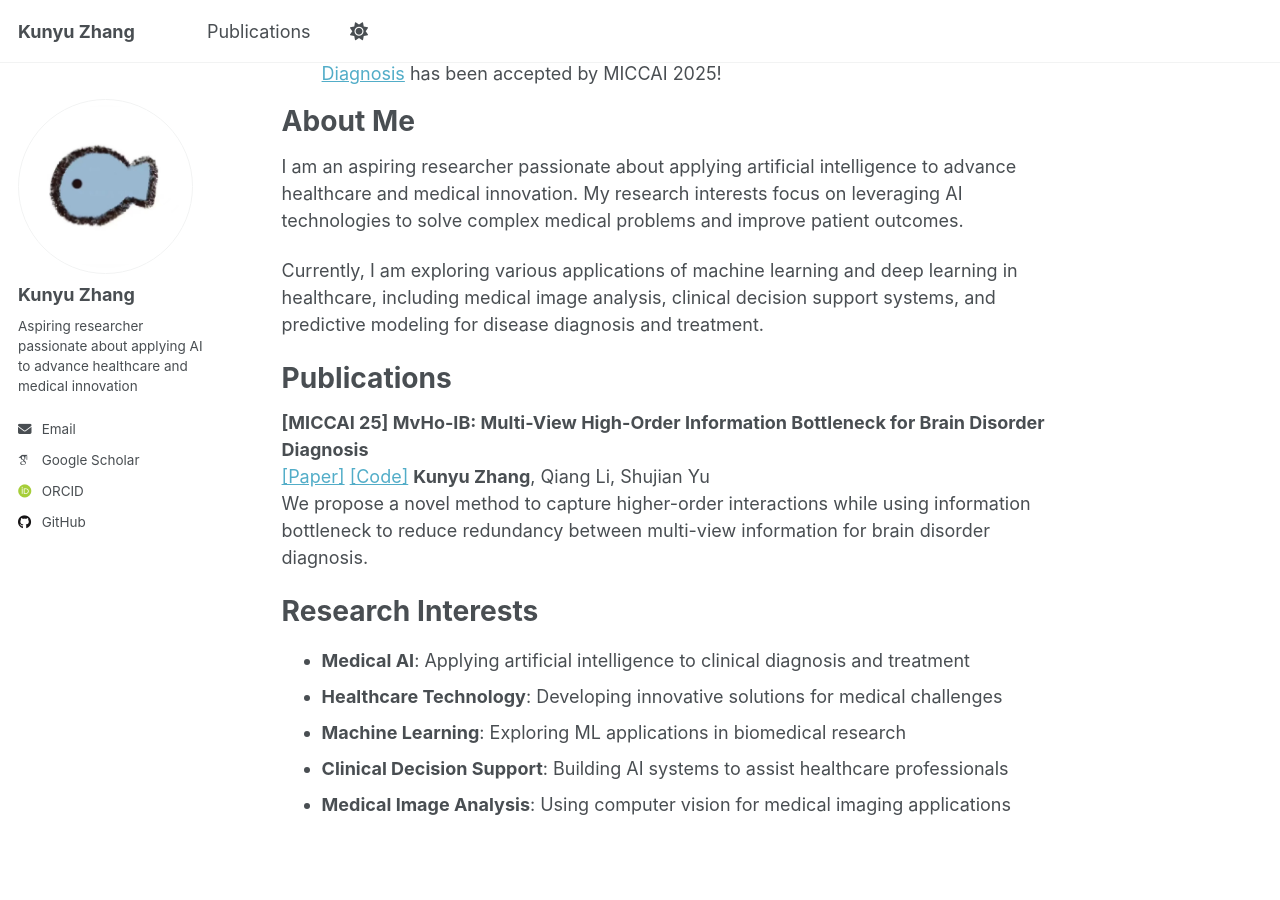
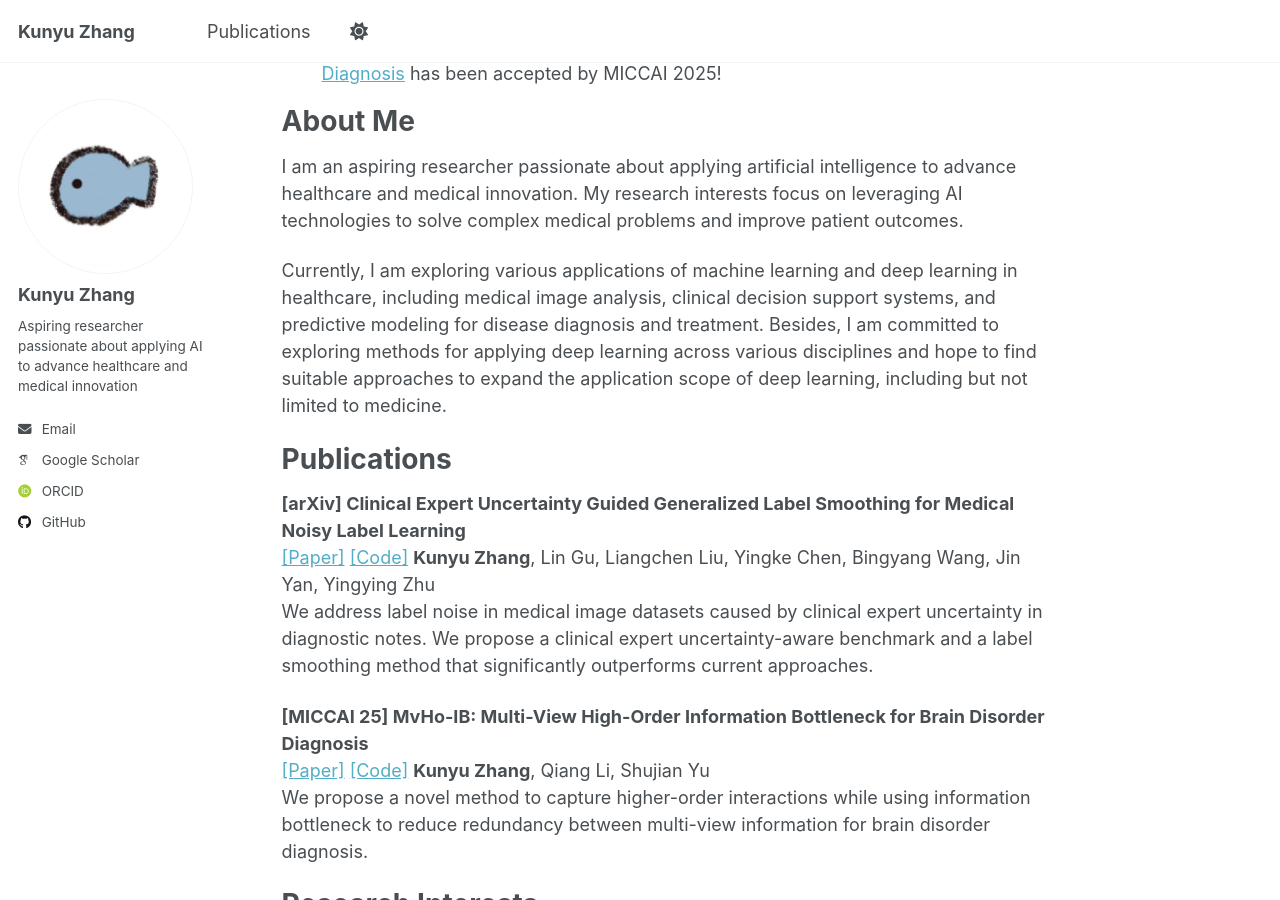
Before and after one commit to zky04/zky04.github.io, a Jekyll site: the page built from _pages/about.md, in a window 1280 px wide and 900 px high, scrolled down 223 px. Built offline with Jekyll 4.4.1, drawn with Linux system fonts in a browser that asks for light colours; some web fonts are replaced; a file with an impossible date is left out.

Commit message:
feat: Enhance author profile by expanding research interests in deep learning applications

```diff
--- a/_pages/about.md
+++ b/_pages/about.md
@@ -15,9 +15,14 @@ redirect_from:
 # About Me
 I am an aspiring researcher passionate about applying artificial intelligence to advance healthcare and medical innovation. My research interests focus on leveraging AI technologies to solve complex medical problems and improve patient outcomes.
 
-Currently, I am exploring various applications of machine learning and deep learning in healthcare, including medical image analysis, clinical decision support systems, and predictive modeling for disease diagnosis and treatment.
+Currently, I am exploring various applications of machine learning and deep learning in healthcare, including medical image analysis, clinical decision support systems, and predictive modeling for disease diagnosis and treatment. Besides, I am committed to exploring methods for applying deep learning across various disciplines and hope to find suitable approaches to expand the application scope of deep learning, including but not limited to medicine.
 
 # Publications
+
+**[arXiv] Clinical Expert Uncertainty Guided Generalized Label Smoothing for Medical Noisy Label Learning**
+[[Paper]](https://arxiv.org/pdf/2508.02495) [[Code]](https://github.com/zky04/Medical-Noisy-Label-Dataset)
+**Kunyu Zhang**, Lin Gu, Liangchen Liu, Yingke Chen, Bingyang Wang, Jin Yan, Yingying Zhu
+We address label noise in medical image datasets caused by clinical expert uncertainty in diagnostic notes. We propose a clinical expert uncertainty-aware benchmark and a label smoothing method that significantly outperforms current approaches.
 
 **[MICCAI 25] MvHo-IB: Multi-View High-Order Information Bottleneck for Brain Disorder Diagnosis**
 [[Paper]](http://arxiv.org/abs/2507.02847) [[Code]](https://github.com/zky04/MvHo-IB)
```
